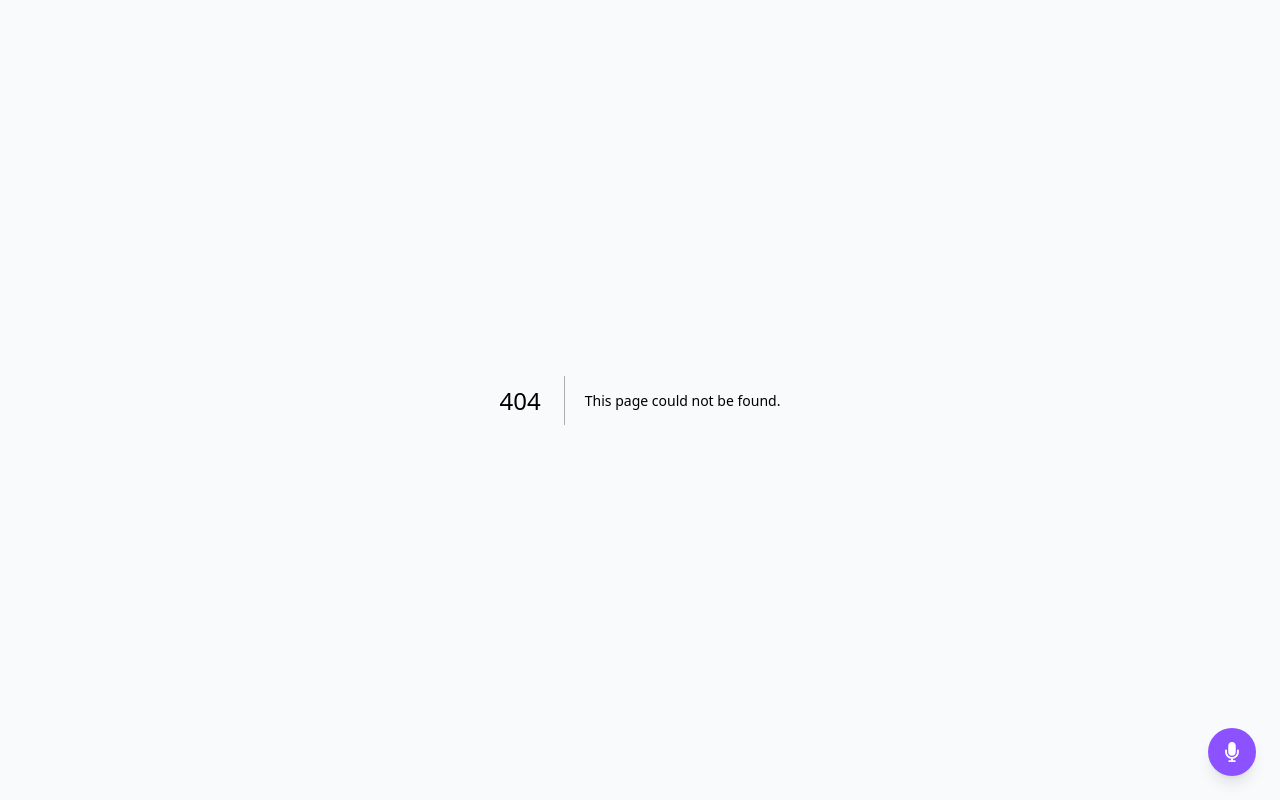
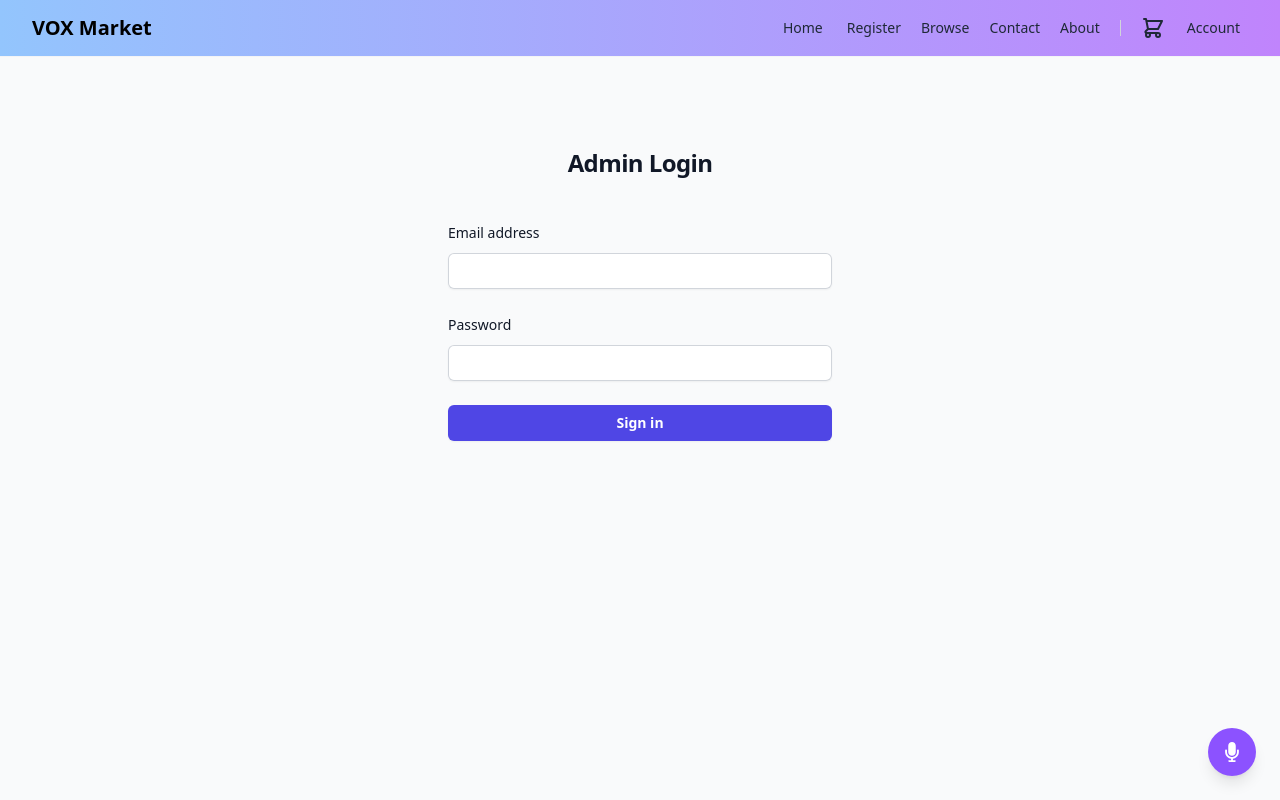
Before and after one commit to Priya0320Bharti/eMarketplace, a Next.js app in the folder frontend/: page /admin/login in a window 1280 px wide. Before the commit this address had no page. Built offline with nearby package versions, Linux system fonts and the light colour scheme.

Commit message:
Implement admin login functionality with form handling and validation

```diff
--- /dev/null
+++ b/frontend/src/app/admin/login/page.jsx
@@ -0,0 +1,112 @@
+'use client';
+import React, { useState } from 'react';
+import { useFormik } from 'formik';
+import Swal from 'sweetalert2';
+import { useRouter } from 'next/navigation';
+
+const AdminLogin = () => {
+    const router = useRouter();
+
+    const loginForm = useFormik({
+        initialValues: {
+            email: '',
+            password: ''
+        },
+        onSubmit: async (values) => {
+            console.log(values);
+            const res = await fetch('http://localhost:5000/admin/authenticate', {
+                method: 'POST',
+                body: JSON.stringify(values),
+                headers: {
+                    'Content-Type': 'application/json'
+                }
+            });
+            console.log(res.status);
+            if (res.status === 200) {
+                Swal.fire({
+                    icon: 'success',
+                    title: 'Success',
+                    text: 'Login Successful'
+                });
+                const data = await res.json();
+                sessionStorage.setItem('admin', JSON.stringify(data));
+                router.push('/admin/admindashboard');
+            } else if (res.status === 401) {
+                Swal.fire({
+                    icon: 'error',
+                    title: 'Error',
+                    text: 'Invalid Credentials'
+                });
+            } else {
+                Swal.fire({
+                    icon: 'error',
+                    title: 'Error',
+                    text: 'Something went wrong'
+                });
+            }
+        }
+    });
+
+    return (
+        <div className="flex min-h-full flex-1 flex-col justify-center px-6 py-12 lg:px-8">
+            <div className="sm:mx-auto sm:w-full sm:max-w-sm">
+                <h2 className="mt-10 text-center text-2xl font-bold leading-9 tracking-tight text-gray-900">
+                    Admin Login
+                </h2>
+            </div>
+
+            <div className="mt-10 sm:mx-auto sm:w-full sm:max-w-sm">
+                <form className="space-y-6" onSubmit={loginForm.handleSubmit}>
+                    <div>
+                        <label htmlFor="email" className="block text-sm font-medium leading-6 text-gray-900">
+                            Email address
+                        </label>
+                        <div className="mt-2">
+                            <input
+                                id="email"
+                                name="email"
+                                type="email"
+                                autoComplete="email"
+                                required
+                                onChange={loginForm.handleChange}
+                                value={loginForm.values.email}
+                                className="block w-full rounded-md border-0 py-1.5 text-gray-900 shadow-sm ring-1 ring-inset ring-gray-300 placeholder:text-gray-400 focus:ring-2 focus:ring-inset focus:ring-indigo-600 sm:text-sm sm:leading-6 px-2"
+                            />
+                        </div>
+                    </div>
+
+                    <div>
+                        <div className="flex items-center justify-between">
+                            <label htmlFor="password" className="block text-sm font-medium leading-6 text-gray-900">
+                                Password
+                            </label>
+                        </div>
+                        <div className="mt-2">
+                            <input
+                                id="password"
+                                name="password"
+                                type="password"
+                                autoComplete="current-password"
+                                required
+                                onChange={loginForm.handleChange}
+                                value={loginForm.values.password}
+                                className="block w-full rounded-md border-0 py-1.5 text-gray-900 shadow-sm ring-1 ring-inset ring-gray-300 placeholder:text-gray-400 focus:ring-2 focus:ring-inset focus:ring-indigo-600 sm:text-sm sm:leading-6 px-2"
+                            />
+                        </div>
+                    </div>
+
+                    <div>
+                        <button
+                            type="submit"
+                            className="flex w-full justify-center rounded-md bg-indigo-600 px-3 py-1.5 text-sm font-semibold leading-6 text-white shadow-sm hover:bg-indigo-500 focus-visible:outline focus-visible:outline-2 focus-visible:outline-offset-2 focus-visible:outline-indigo-600"
+                        >
+                            Sign in
+                        </button>
+                    </div>
+                </form>
+            </div>
+        </div>
+    );
+};
+
+export default AdminLogin;
```
Also changed, not shown: frontend/src/app/(main)/view-detail/[id]/page.jsx (line endings or trailing spaces).
